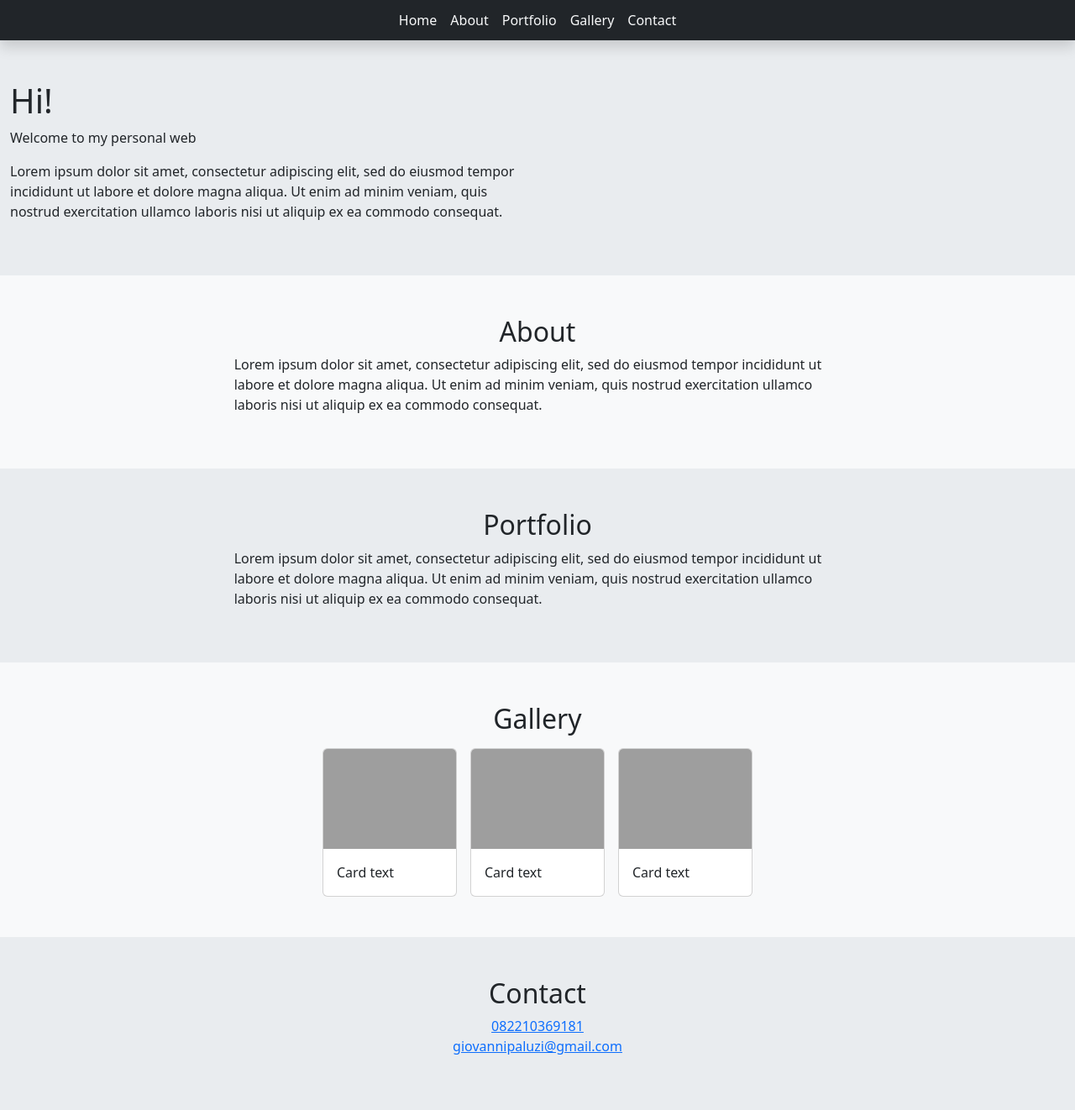
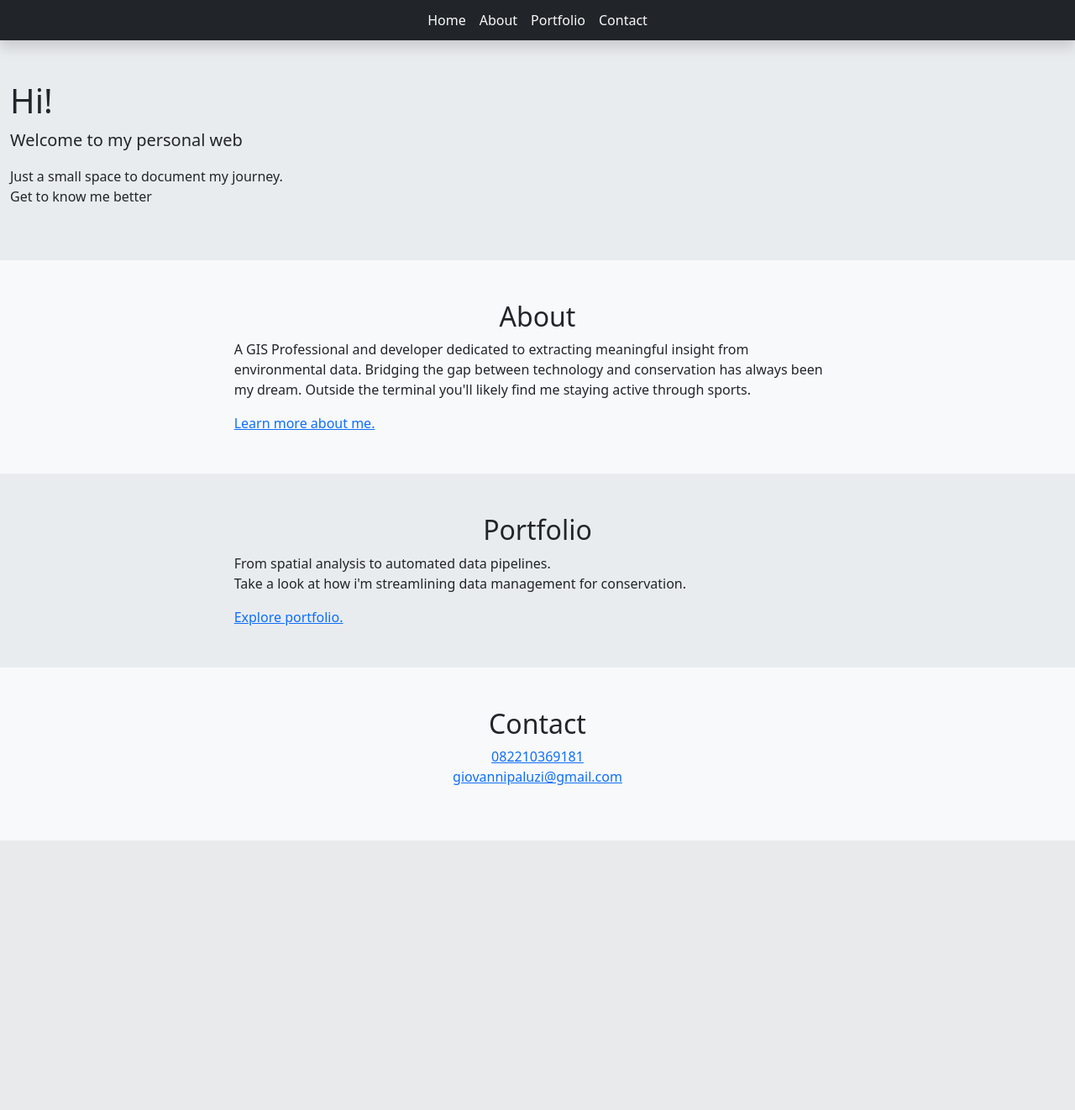
Before and after one commit to gPaluzi/gioWeb, a Flask app: page / in a window 1280 px wide. Shown: the whole page at 84% size. After the commit the page ends 1001 px from the top, so only its background shows below. Run offline with Flask 3, Linux system fonts and the light colour scheme; grey boxes are pictures that could not be loaded.

Commit message:
mod home: add description and change color

```diff
--- a/app.py
+++ b/app.py
@@ -6,5 +6,13 @@ app = Flask(__name__)
 def index():
     return render_template("index.html")
 
+@app.route("/about")
+def about():
+    return render_template("about.html")
+
+@app.route("/portfolio")
+def portfolio():
+    return render_template("portfolio.html")
+
 if __name__ == "__main__":
     app.run(debug=True)
--- a/static/styles.css
+++ b/static/styles.css
@@ -1,18 +1,5 @@
-body {
-    font-family: Georgia, 'Times New Roman', Times, serif;
-    background-color: #393E46;
-    color: #282b2893;
+:root{
+    --bs-primary: yellow;
+    --bs-dark: #afafaf;
+    --bs-body-secondary: #c11;
 }
-
-.container {
-    width: 100%;
-    max-height: fit-content;
-}
-
-.even {
-    background-color: #ce7878;
-}
-
-.odd {
-    background-color: #DFD0B8;
-}
--- a/templates/index.html
+++ b/templates/index.html
@@ -1,9 +1,10 @@
 <!DOCTYPE html>
-<html lang="en">
+<html lang="en" data-bs-theme="'dark">
 <head>
     <meta charset="UTF-8">
     <meta name="viewport" content="width=device-width, initial-scale=1.0">
     <link href="https://cdn.jsdelivr.net/npm/bootstrap@5.3.8/dist/css/bootstrap.min.css" rel="stylesheet" integrity="sha384-sRIl4kxILFvY47J16cr9ZwB07vP4J8+LH7qKQnuqkuIAvNWLzeN8tE5YBujZqJLB" crossorigin="anonymous">
+    <link rel="stylesheet" href="{{ url_for('static', filename='styles.css') }}">
     <title>Personal Website</title>
 </head>
 <body>
@@ -13,23 +14,23 @@
                 <button class="navbar-toggler" type="button" data-bs-toggle="collapse" data-bs-target="#navbarNav" aria-controls="navbarNav" aria-expanded="false" aria-label="Toggle navigation">
                     <span class="navbar-toggler-icon"></span>
                 </button>
-                <div class="collapse navbar-collapse show column-gap-3 me-3 position-absolute start-50 translate-middle-x" id="navbarNav">
+                <div class="collapse navbar-collapse column-gap-3 me-3 position-absolute start-50 translate-middle-x" id="navbarNav">
                     <a class="nav-link active" href="#home">Home</a>
                     <a class="nav-link" href="#about">About</a>
                     <a class="nav-link" href="#portfolio">Portfolio</a>
-                    <a class="nav-link" href="#gallery">Gallery</a>
+                    <!-- <a class="nav-link" href="#gallery">Gallery</a> -->
                     <a class="nav-link" href="#contact">Contact</a>
                 </div>
             </div>
         </nav>
     </header>
     <main class="gap-0">
-        <div class="container-fluid even pt-5 pb-5 bg-body-secondary" id="home">
+        <div class="container-fluid pt-5 pb-5 bg-body-secondary shadow" id="home">
             <div class="row align-items-center">
-                <div class="col-md-6">
+                <div class="col-md-9">
                     <h1>Hi!</h1>
-                    <p>Welcome to my personal web</p>
-                    <p>Lorem ipsum dolor sit amet, consectetur adipiscing elit, sed do eiusmod tempor incididunt ut labore et dolore magna aliqua. Ut enim ad minim veniam, quis nostrud exercitation ullamco laboris nisi ut aliquip ex ea commodo consequat.</p>
+                    <p class="fs-5">Welcome to my personal web</p>
+                    <p>Just a small space to document my journey.<br> Get to know me better</p>
                 </div>
             </div>
         </div>
@@ -37,19 +38,24 @@
             <div class="row align-items-center justify-content-center">
                 <div class="col-md-7">
                     <h2 class="text-center">About</h2>
-                    <p>Lorem ipsum dolor sit amet, consectetur adipiscing elit, sed do eiusmod tempor incididunt ut labore et dolore magna aliqua. Ut enim ad minim veniam, quis nostrud exercitation ullamco laboris nisi ut aliquip ex ea commodo consequat.</p>
-                </div>
+                    <p>A GIS Professional and developer dedicated to extracting meaningful insight from environmental data.
+                        Bridging the gap between technology and conservation has always been my dream. Outside the terminal
+                        you'll likely find me staying active through sports.</p>
+                    <a href="{{ url_for('about') }}">Learn more about me.</a>
+                    </div>
             </div>
         </div>
         <div class="container-fluid even pt-5 pb-5 bg-body-secondary" id="portfolio">
             <div class="row align-items-center justify-content-center">
                 <div class="col-md-7">
                     <h2 class="text-center">Portfolio</h2>
-                    <p>Lorem ipsum dolor sit amet, consectetur adipiscing elit, sed do eiusmod tempor incididunt ut labore et dolore magna aliqua. Ut enim ad minim veniam, quis nostrud exercitation ullamco laboris nisi ut aliquip ex ea commodo consequat.</p>
+                    <p>From spatial analysis to automated data pipelines.<br>
+                        Take a look at how i'm streamlining data management for conservation.</p>
+                    <a href="{{ url_for('portfolio') }}"> Explore portfolio.</a>
                 </div>
             </div>
         </div>
-        <div class="container-fluid odd pt-5 pb-5 bg-body-tertiary" id="gallery">
+        <!-- <div class="container-fluid odd pt-5 pb-5 bg-body-tertiary" id="gallery">
             <h2 class="text-center mb-3">Gallery</h2>
             <div class="row justify-content-center">
                 <div class="col d-flex justify-content-center column-gap-3">
@@ -73,10 +79,10 @@
                     </div>
                 </div>
             </div>
-        </div>
+        </div> -->
     </main>
     <footer>
-        <div class="container-fluid even pt-5 pb-5 bg-body-secondary" id="contact">
+        <div class="container-fluid even pt-5 pb-5 bg-body-tertiary" id="contact">
             <div class="row align-items-center justify-content-center">
                 <div class="col-md-7 text-center">
                     <h2>Contact</h2>
```
Also changed, not shown: templates/about.html (added), templates/portfolio.html (added).
